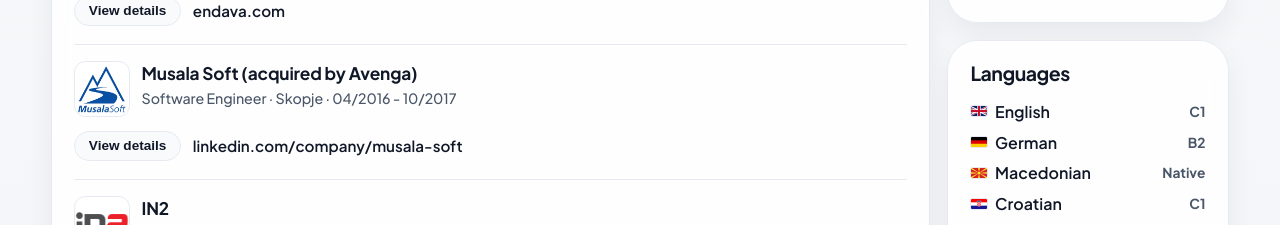
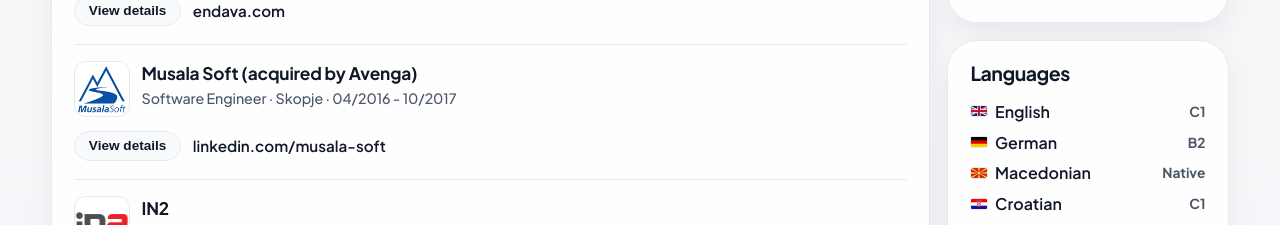
Before and after one commit to mkdavor/mkdavor, a React (Vite) app in the folder davordenikj/: page / in a window 1280 px wide. Shown: the part 860-1085 px from the top of the page. Built offline with nearby package versions, Linux system fonts and the light colour scheme.

Commit message:
fix: edit link

```diff
--- a/davordenikj/src/data/experiences.ts
+++ b/davordenikj/src/data/experiences.ts
@@ -93,7 +93,7 @@
     summary:
       "Developed Windows mobile/UWP and ASP.NET MVC applications across healthcare and insurance.",
     website: "https://linkedin.com/company/musala-soft/",
-    websiteLabel: "linkedin.com/company/musala-soft",
+    websiteLabel: "linkedin.com/musala-soft",
     logo: assetUrl("musalaLogo.png"),
     details: [
       "Built Windows Mobile and UWP apps with C#, XAML, and MVVM architecture.",
```
